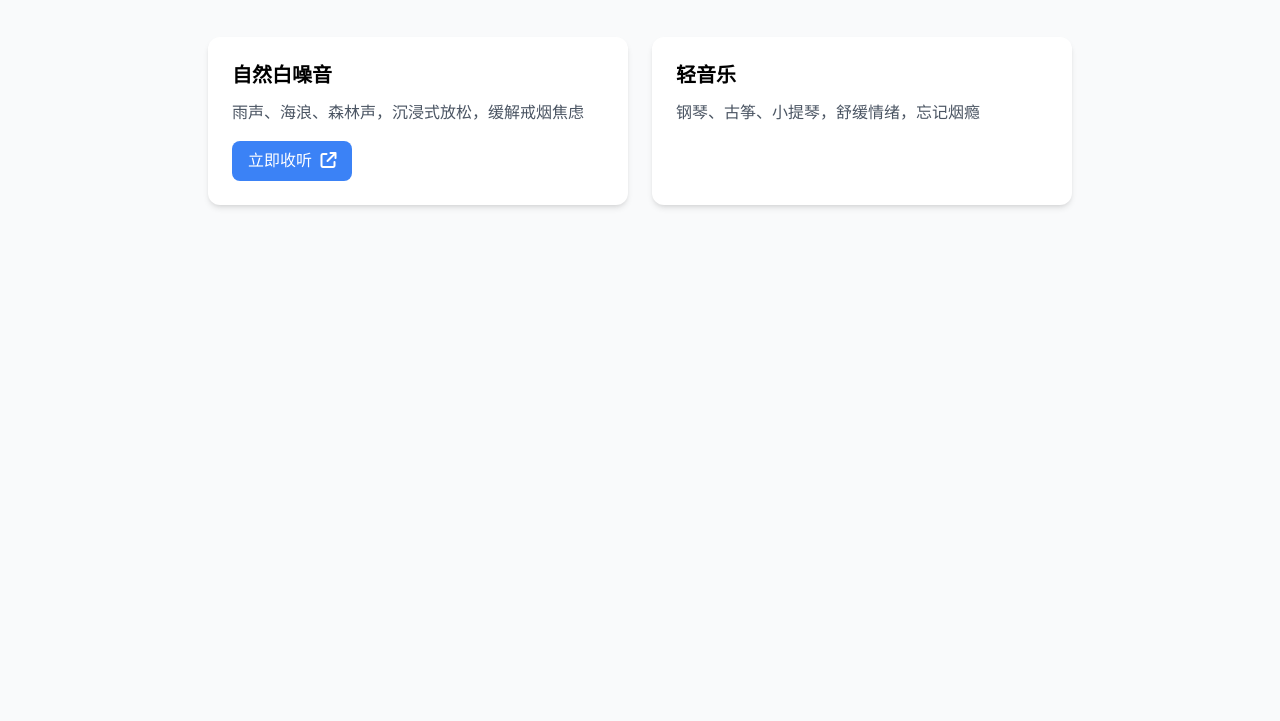
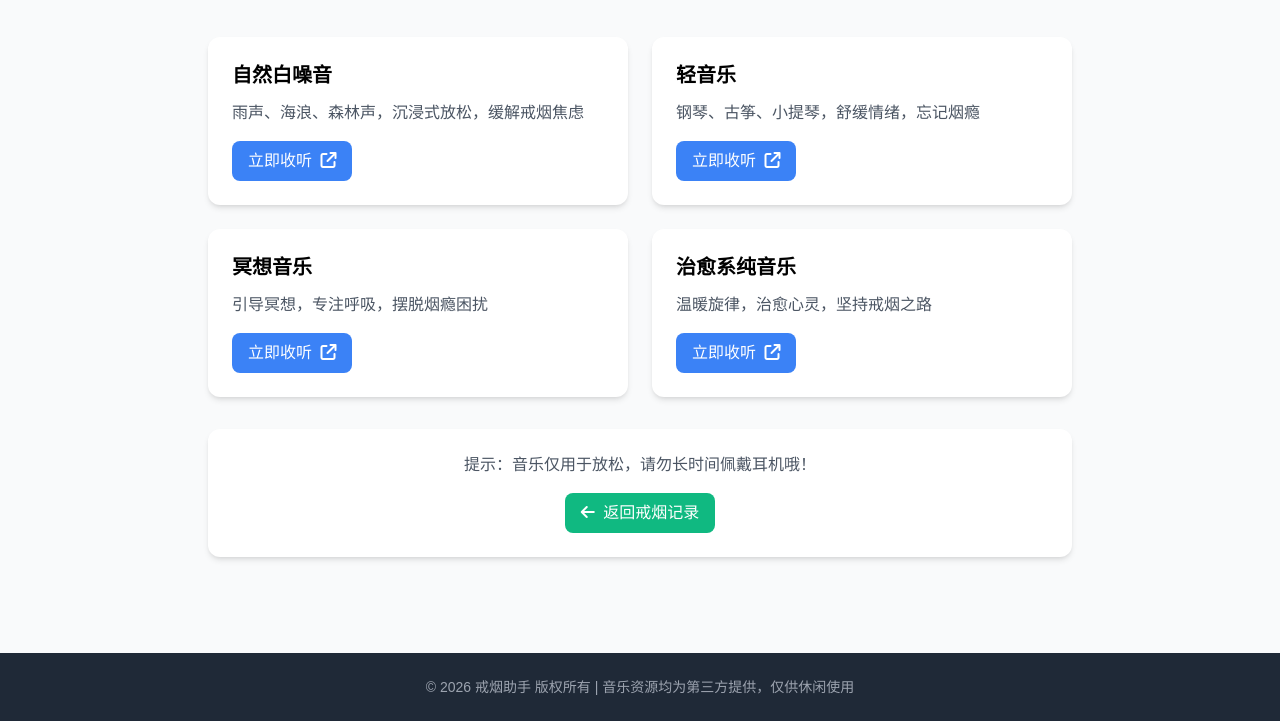
Before and after one commit to zhixiangtang/quit-smoking-website, a plain HTML site: page entertainment/music.html in a window 1280 px wide. Shown: the part 171-892 px from the top of the page. Before the commit the page ends 800 px from the top, so only its background shows below. Drawn offline with nearby package versions, Linux system fonts and the light colour scheme; files that its build step writes are made by us from their sources.

Commit message:
Update music.html

```diff
--- a/entertainment/music.html
+++ b/entertainment/music.html
@@ -4,11 +4,9 @@
   <meta charset="UTF-8">
   <meta name="viewport" content="width=device-width, initial-scale=1.0">
   <title>舒缓音乐 - 戒烟助手</title>
-  <!-- Tailwind CSS CDN -->
   <script src="https://cdn.tailwindcss.com"></script>
-  <!-- Font Awesome 图标 -->
   <link rel="stylesheet" href="https://cdnjs.cloudflare.com/ajax/libs/font-awesome/6.5.1/css/all.min.css">
-  <link rel="stylesheet" href="/css/style.css">
+  <link rel="stylesheet" href="/quit-smoking-website/css/style.css">
   <script>
     tailwind.config = {
       theme: {
@@ -27,20 +25,18 @@
   </script>
 </head>
 <body class="bg-gray-50 min-h-screen">
-  <!-- 导航栏 -->
   <nav class="bg-white shadow-md py-3">
     <div class="container mx-auto px-4 flex justify-between items-center">
-      <a href="/index.html" class="flex items-center gap-2 text-primary">
+      <a href="/quit-smoking-website/index.html" class="flex items-center gap-2 text-primary">
         <i class="fa-solid fa-lungs text-xl"></i>
         <span class="font-bold">戒烟助手</span>
       </a>
-      <a href="/track.html" class="text-secondary hover:text-secondary/80">
+      <a href="/quit-smoking-website/track.html" class="text-secondary hover:text-secondary/80">
         <i class="fa-solid fa-arrow-left mr-1"></i> 返回戒烟记录
       </a>
     </div>
   </nav>
 
-  <!-- 舒缓音乐专区 -->
   <section class="py-12 container mx-auto px-4 max-w-4xl">
     <div class="text-center mb-10">
       <h1 class="text-3xl font-bold mb-2 text-secondary">
@@ -50,7 +46,6 @@
     </div>
 
     <div class="grid md:grid-cols-2 gap-6">
-      <!-- 音乐分类1 -->
       <div class="bg-white rounded-xl p-6 shadow-md hover:shadow-lg transition-all">
         <h3 class="font-semibold text-xl mb-3">自然白噪音</h3>
         <p class="text-gray-600 mb-4">雨声、海浪、森林声，沉浸式放松，缓解戒烟焦虑</p>
@@ -58,8 +53,41 @@
           立即收听 <i class="fa-solid fa-external-link ml-1"></i>
         </a>
       </div>
-      <!-- 音乐分类2 -->
       <div class="bg-white rounded-xl p-6 shadow-md hover:shadow-lg transition-all">
         <h3 class="font-semibold text-xl mb-3">轻音乐</h3>
         <p class="text-gray-600 mb-4">钢琴、古筝、小提琴，舒缓情绪，忘记烟瘾</p>
-        <a href="https://music.163.com/playlist?id=987654321" target="_blank" class="inline-block bg-secondary text-white px-4 py-2 rounded-lg hover:
+        <a href="https://music.163.com/playlist?id=987654321" target="_blank" class="inline-block bg-secondary text-white px-4 py-2 rounded-lg hover:bg-secondary/90 transition-colors">
+          立即收听 <i class="fa-solid fa-external-link ml-1"></i>
+        </a>
+      </div>
+      <div class="bg-white rounded-xl p-6 shadow-md hover:shadow-lg transition-all">
+        <h3 class="font-semibold text-xl mb-3">冥想音乐</h3>
+        <p class="text-gray-600 mb-4">引导冥想，专注呼吸，摆脱烟瘾困扰</p>
+        <a href="https://music.163.com/playlist?id=1122334455" target="_blank" class="inline-block bg-secondary text-white px-4 py-2 rounded-lg hover:bg-secondary/90 transition-colors">
+          立即收听 <i class="fa-solid fa-external-link ml-1"></i>
+        </a>
+      </div>
+      <div class="bg-white rounded-xl p-6 shadow-md hover:shadow-lg transition-all">
+        <h3 class="font-semibold text-xl mb-3">治愈系纯音乐</h3>
+        <p class="text-gray-600 mb-4">温暖旋律，治愈心灵，坚持戒烟之路</p>
+        <a href="https://music.163.com/playlist?id=5566778899" target="_blank" class="inline-block bg-secondary text-white px-4 py-2 rounded-lg hover:bg-secondary/90 transition-colors">
+          立即收听 <i class="fa-solid fa-external-link ml-1"></i>
+        </a>
+      </div>
+    </div>
+
+    <div class="mt-8 bg-white rounded-xl p-6 shadow-md text-center">
+      <p class="text-gray-600 mb-4">提示：音乐仅用于放松，请勿长时间佩戴耳机哦！</p>
+      <a href="/quit-smoking-website/track.html" class="inline-block bg-primary text-white px-4 py-2 rounded-lg hover:bg-primary/90 transition-colors">
+        <i class="fa-solid fa-arrow-left mr-1"></i> 返回戒烟记录
+      </a>
+    </div>
+  </section>
+
+  <footer class="bg-dark text-white py-6 mt-12">
+    <div class="container mx-auto px-4 text-center text-sm text-gray-400">
+      © 2026 戒烟助手 版权所有 | 音乐资源均为第三方提供，仅供休闲使用
+    </div>
+  </footer>
+</body>
+</html>
```
